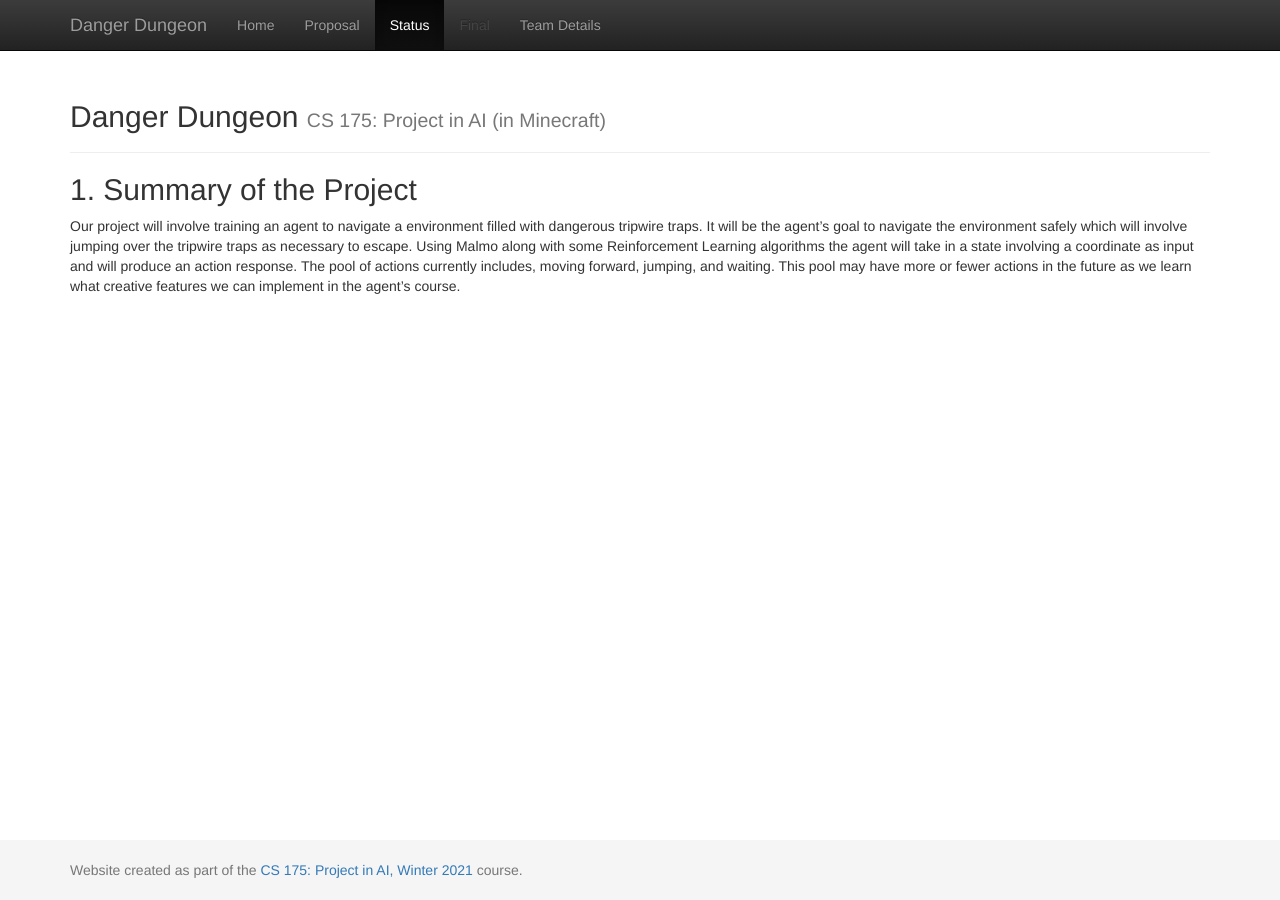
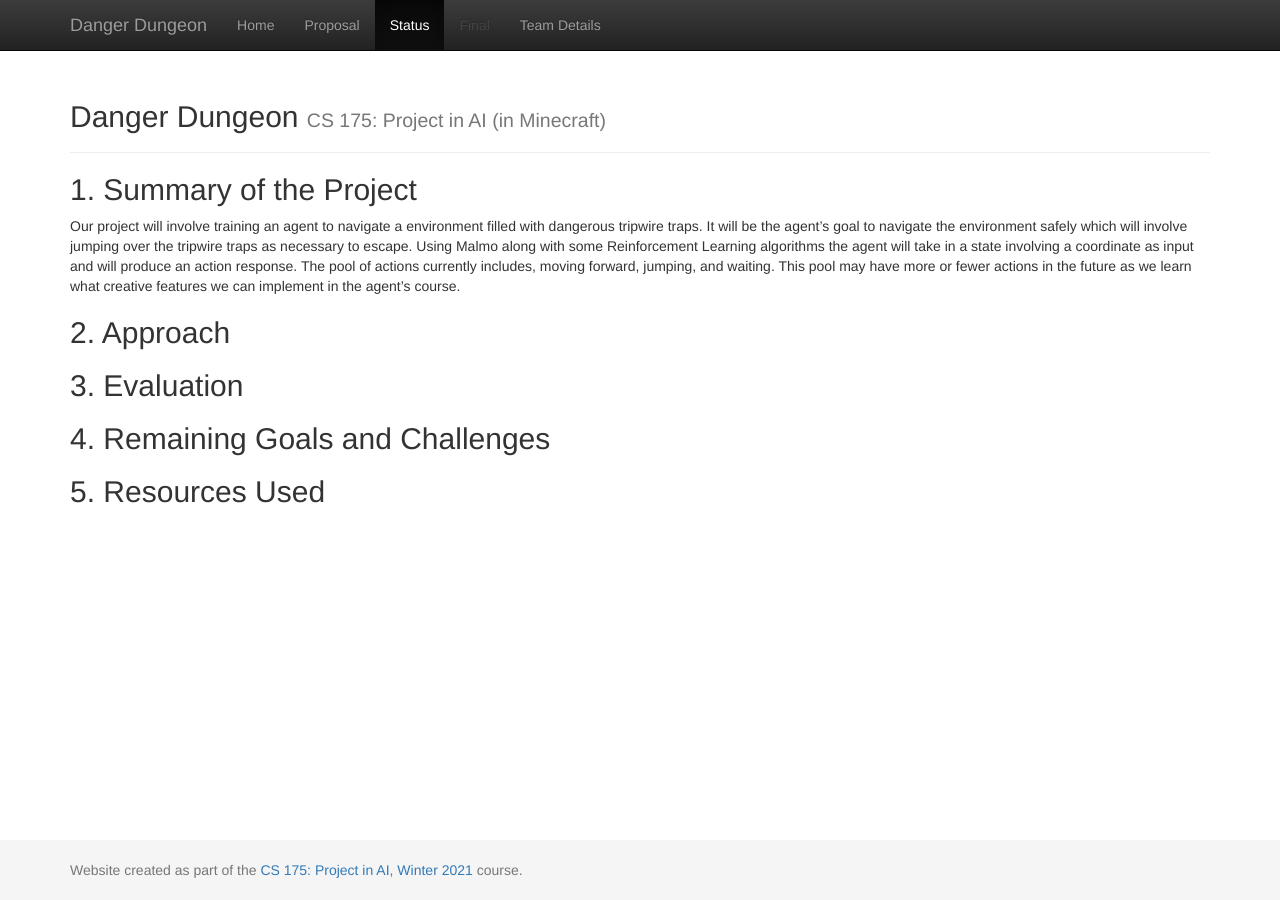
Before and after one commit to maxxdoan/DangerDungeon, a Jekyll site: the page built from docs/status.md, in a window 1280 px wide. Built offline with Jekyll 4.4.1, drawn with Linux system fonts in a browser that asks for light colours.

Commit message:
Update status.md

```diff
--- a/docs/status.md
+++ b/docs/status.md
@@ -6,3 +6,11 @@ title: Status Report
 ## 1. Summary of the Project
 
 Our project will involve training an agent to navigate a environment filled with dangerous tripwire traps. It will be the agent's goal to navigate the environment safely which will involve jumping over the tripwire traps as necessary to escape. Using Malmo along with some Reinforcement Learning algorithms the agent will take in a state involving a coordinate as input and will produce an action response. The pool of actions currently includes, moving forward, jumping, and waiting. This pool may have more or fewer actions in the future as we learn what creative features we can implement in the agent's course.
+
+## 2. Approach
+
+## 3. Evaluation
+
+## 4. Remaining Goals and Challenges
+
+## 5. Resources Used
```
